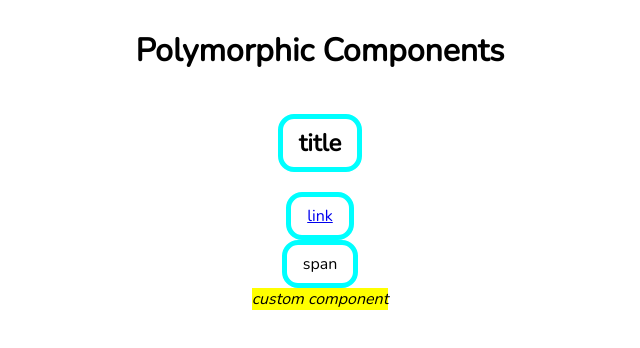
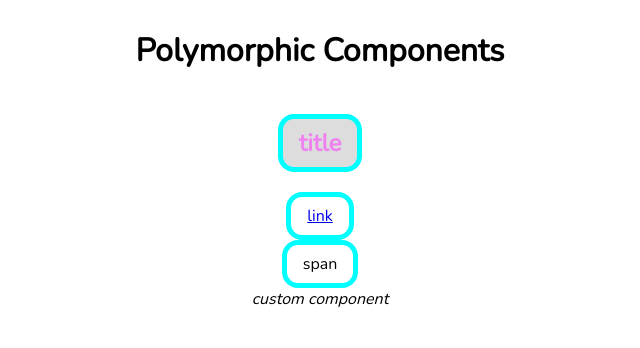
Before and after one commit to willemverbuyst/polymorphic-components, a React (Vite) app: page / in a window 1280 px wide. Shown: the top 348 px of the page, without its empty margins (328-968 px from the left). Built offline with nearby package versions, Linux system fonts and the light colour scheme.

Commit message:
Separate types, handle passed styles

```diff
--- a/src/App.tsx
+++ b/src/App.tsx
@@ -1,14 +1,16 @@
 import { Border } from "./components";
 
 function Emphasis({ children }: { children: string }) {
-  return <em style={{ background: "yellow" }}>{children}</em>;
+  return <em>{children}</em>;
 }
 
 function App() {
   return (
     <div className="container">
       <h1>Polymorphic Components</h1>
-      <Border as="h2">title</Border>
+      <Border as="h2" color="violet" style={{ backgroundColor: "#ddd" }}>
+        title
+      </Border>
       <Border as="a" href="https://www.google.com">
         link
       </Border>
--- a/src/components/Border.tsx
+++ b/src/components/Border.tsx
@@ -1,17 +1,28 @@
+type Rainbow = "red" | "orange" | "green" | "blue" | "indigo" | "violet";
+
 type BorderProps<C extends React.ElementType> = {
   as?: C;
-  children: React.ReactNode;
-} & React.ComponentPropsWithoutRef<C>;
+  color?: Rainbow | "black";
+};
+
+type Props<C extends React.ElementType> = React.PropsWithChildren<
+  BorderProps<C>
+> &
+  Omit<React.ComponentPropsWithoutRef<C>, keyof BorderProps<C>>;
 
 export function Border<C extends React.ElementType = "span">({
   as,
+  color,
+  style,
   children,
   ...restProps
-}: BorderProps<C>) {
+}: Props<C>) {
   const Component = as || "span";
 
+  const internalStyle = color ? { style: { ...style, color } } : {};
+
   return (
-    <Component {...restProps} className="border">
+    <Component {...restProps} className="border" {...internalStyle}>
       {children}
     </Component>
   );
```
